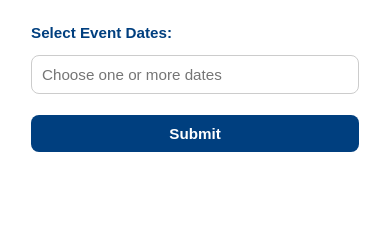
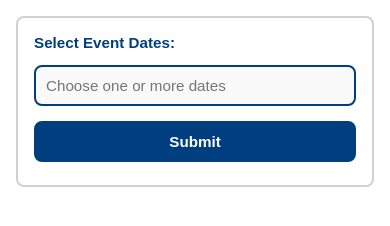
Before and after one commit to TeoIsRayoo/event-calendar, a plain HTML site: page index.html in a window 390 px wide. Drawn offline with nearby package versions, Linux system fonts and the light colour scheme.

Commit message:
index.html

```diff
--- a/index.html
+++ b/index.html
@@ -20,7 +20,7 @@
 
     .form-wrapper {
       display: flex;
-      justify-content: center;
+      justify-content: flex-start;
       align-items: center;
       width: 100%;
       padding: 0.5em;
@@ -32,7 +32,8 @@
       border-radius: 12px;
       box-shadow: 0 2px 12px rgba(0, 0, 0, 0.1);
       width: 100%;
-      max-width: 360px;
+      max-width: 380px;
+      border: 2px solid #d1d1d1;
     }
 
     label {
@@ -42,38 +43,58 @@
       color: #003f7f;
     }
 
-    input, button {
+    input[type="text"] {
       width: 100%;
       padding: 12px;
       font-size: 1rem;
       border-radius: 8px;
-      border: 1px solid #ccc;
+      border: 2px solid #003f7f;
+      background-color: #f9f9f9;
       margin-top: 0.4em;
       margin-bottom: 1em;
     }
 
+    input[type="text"]:focus {
+      outline: none;
+      border-color: #0052a3;
+      background-color: #ffffff;
+    }
+
     button {
+      width: 100%;
+      padding: 12px;
+      font-size: 1rem;
+      border-radius: 8px;
+      border: 2px solid #003f7f;
       background-color: #003f7f;
       color: white;
-      border: none;
       font-weight: bold;
       cursor: pointer;
-      transition: background-color 0.3s ease;
+      transition: background-color 0.3s ease, border-color 0.3s ease;
+      margin-bottom: 0.5em;
     }
 
     button:hover {
       background-color: #002a5c;
+      border-color: #002a5c;
     }
 
-    /* RESPONSIVE FIX for mobile phones */
-    @media (max-width: 480px) {
+    /* 📱 Responzívne pre mobily */
+    @media (max-width: 768px) {
+      .form-wrapper {
+        justify-content: center;
+        padding: 1em;
+      }
+
       .form-box {
+        max-width: 100%;
         padding: 1em;
         border-radius: 8px;
         box-shadow: none;
       }
 
-      input, button {
+      input[type="text"],
+      button {
         font-size: 0.95rem;
         padding: 10px;
       }
```
